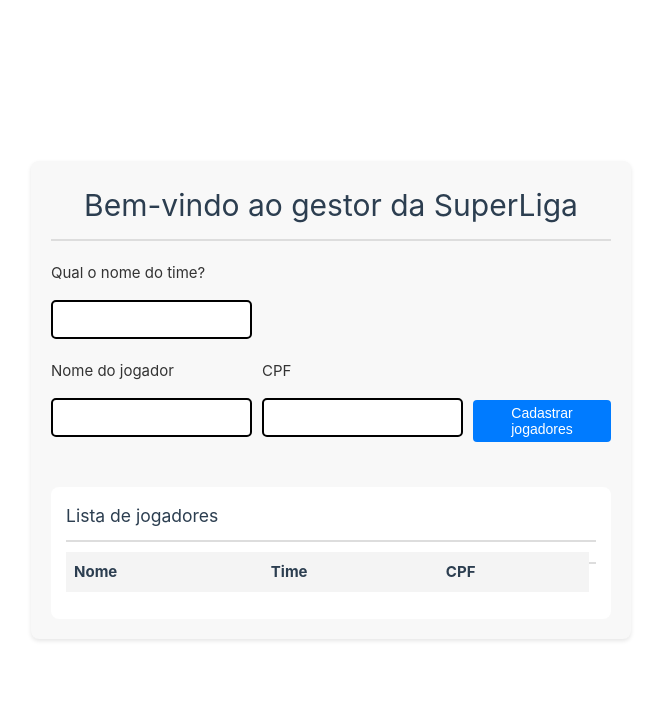
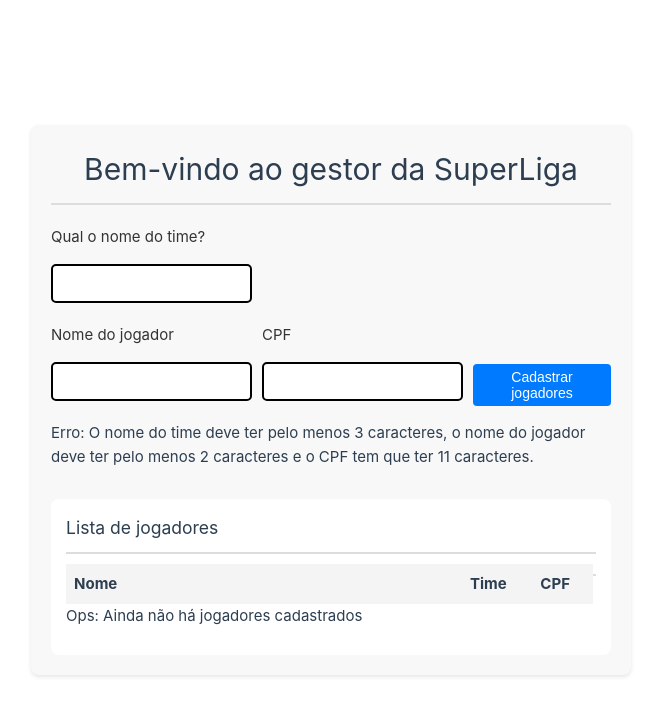
Before and after one commit to itamarHenrique/UN1D3V, a Vue app in the folder VueJS/desafio cadastro/cadastro/: page / in a window 1280 px wide. Both pictures are taken after a click on the button "Cadastrar jogadores". Shown: the top 716 px of the page, without its empty margins (9-670 px from the left). Built offline with nearby package versions, Linux system fonts and the light colour scheme.

Commit message:
Adição da função que mostra a mensagem de que não há jogadores cadastrados e do mounted, que chama automaticamente a função.

```diff
--- a/VueJS/desafio cadastro/cadastro/src/App.vue
+++ b/VueJS/desafio cadastro/cadastro/src/App.vue
@@ -22,6 +22,9 @@
           <button v-on:click="Addjogador" type="submit" class="btn-small-submit">Cadastrar jogadores</button>
         </div>
       </div>
+      <div v-if="mensagemErro" class="error-message">
+        {{ mensagemErro }}
+      </div>
     </div>
     <div class="list-section">
       <h3>Lista de jogadores</h3>
@@ -36,9 +39,12 @@
           </tr>
         </thead>
         <tbody>
+          <div v-if="mensagemCadastro" class="error-message">
+            {{ mensagemCadastro }}
+          </div>
           <tr v-for="jogador in jogadores">
+            <td>{{ jogador.nomeJogador }}</td>
             <td>{{ jogador.nomeTime }}</td>
-            <td>{{ jogador.nomeJogador }}</td>
             <td>{{ jogador.cpfJogador }}</td>
           </tr>
         </tbody>
@@ -48,17 +54,8 @@
 </template>
 
 <script>
-import CardInput from './components/CardInput.vue';
-import InputCpf from './components/InputCpf.vue';
-import InputJogador from './components/InputJogador.vue';
 
 export default {
-components: {
-    CardInput,
-    InputJogador,
-    InputCpf
-  },
-
   data() {
     return {
       textoInicio: 'Bem-vindo ao gestor da SuperLiga',
@@ -69,12 +66,17 @@ components: {
       jogadores: [],
       nomeTime: "",
       nomeJogador: "",
-      cpfJogador: ""
+      cpfJogador: "",
+      mensagemErro: "",
+      mensagemCadastro: ''
     };
   },
 
+  mounted() {
+    this.validandoJogadoresCadastrados();
+  },
+
   methods: {
-
     formatarCPF(cpf) {
       if (!cpf) return '';
       cpf = cpf.replace(/\D/g, ''); // Remove tudo que não é dígito
@@ -83,16 +85,43 @@ components: {
     },
 
     validaTamanho() {
-      console.log(`Validação: nomeTime = "${this.nomeTime}", nomeJogador = "${this.nomeJogador}"`);
       if (this.nomeTime.length < 3 || this.nomeJogador.length < 2 ||  this.cpfJogador.length != 11) {
         return false;
       }
       return true;
     },
 
+    validarTimeCom5Jogadores() {
+      const jogadoresDoTime = this.jogadores.filter(jogador => jogador.nomeTime === this.nomeTime);
+      if (jogadoresDoTime.length >= 5) {
+        this.mensagemErro = `Erro: O time "${this.nomeTime}" já possui 5 jogadores cadastrados.`;
+        return false;
+      }
+      this.mensagemErro = '';
+      return true;
+    },
+
+    validandoJogadoresCadastrados(){
+      if(this.jogadores.length == 0){
+        this.mensagemCadastro = 'Ops: Ainda não há jogadores cadastrados';
+      } else {
+        this.mensagemCadastro = '';
+      }
+    },
+
+    limparCampos() {
+      this.nomeTime = '';
+      this.nomeJogador = '';
+      this.cpfJogador = '';
+    },
+
     Addjogador() {
       if (!this.validaTamanho()) {
-        alert("Erro: O nome do time deve ter pelo menos 3 caracteres, o nome do jogador deve ter pelo menos 2 caracteres e o cpf tem que ter 11 caracteres.");
+        this.mensagemErro = "Erro: O nome do time deve ter pelo menos 3 caracteres, o nome do jogador deve ter pelo menos 2 caracteres e o CPF tem que ter 11 caracteres.";
+        return;
+      }
+
+      if (!this.validarTimeCom5Jogadores()) {
         return;
       }
 
@@ -102,12 +131,10 @@ components: {
         cpfJogador: this.formatarCPF(this.cpfJogador)
       });
 
-      this.nomeTime = '';
-      this.nomeJogador = '';
-      this.cpfJogador = '';
+      this.validandoJogadoresCadastrados(); // Chama a validação após adicionar um jogador
+      this.limparCampos();
     }
   }
-
 };
 
 </script>
```
Lines whose indentation alone changed are shown as unchanged.
